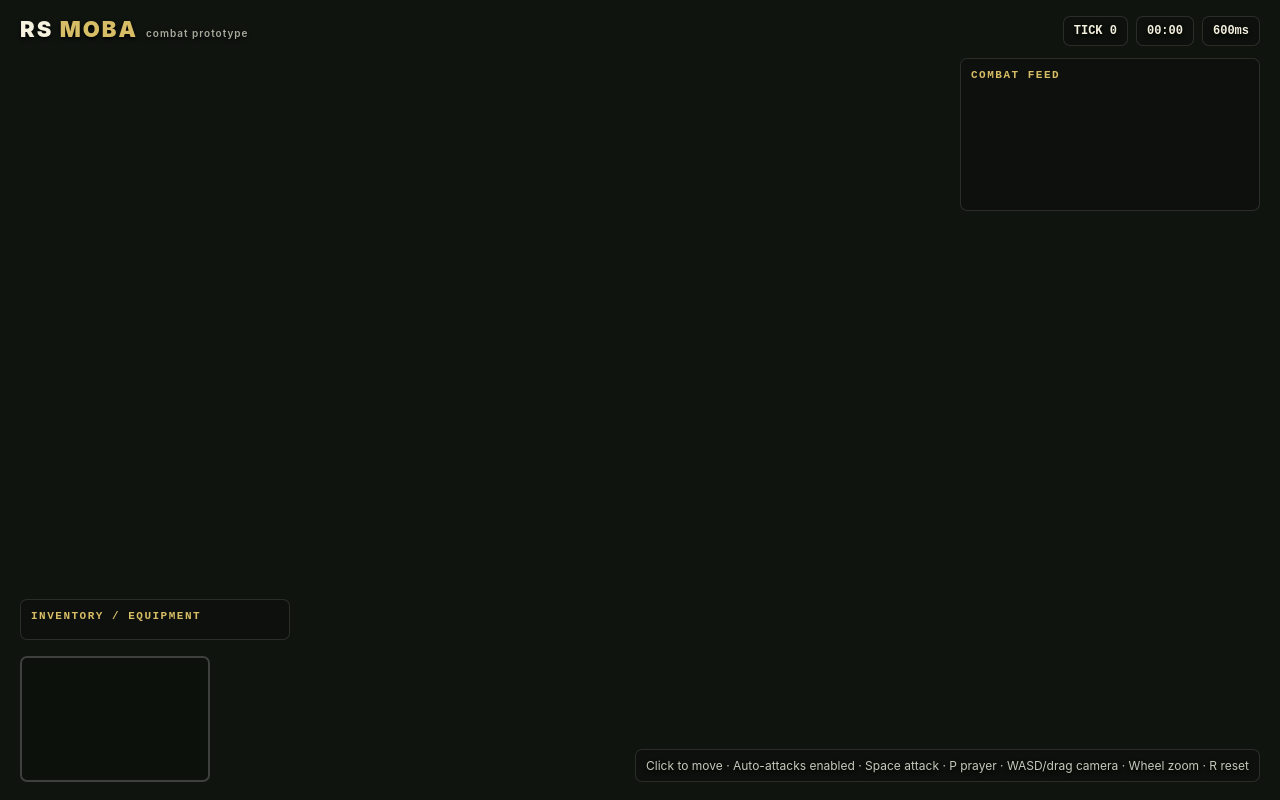
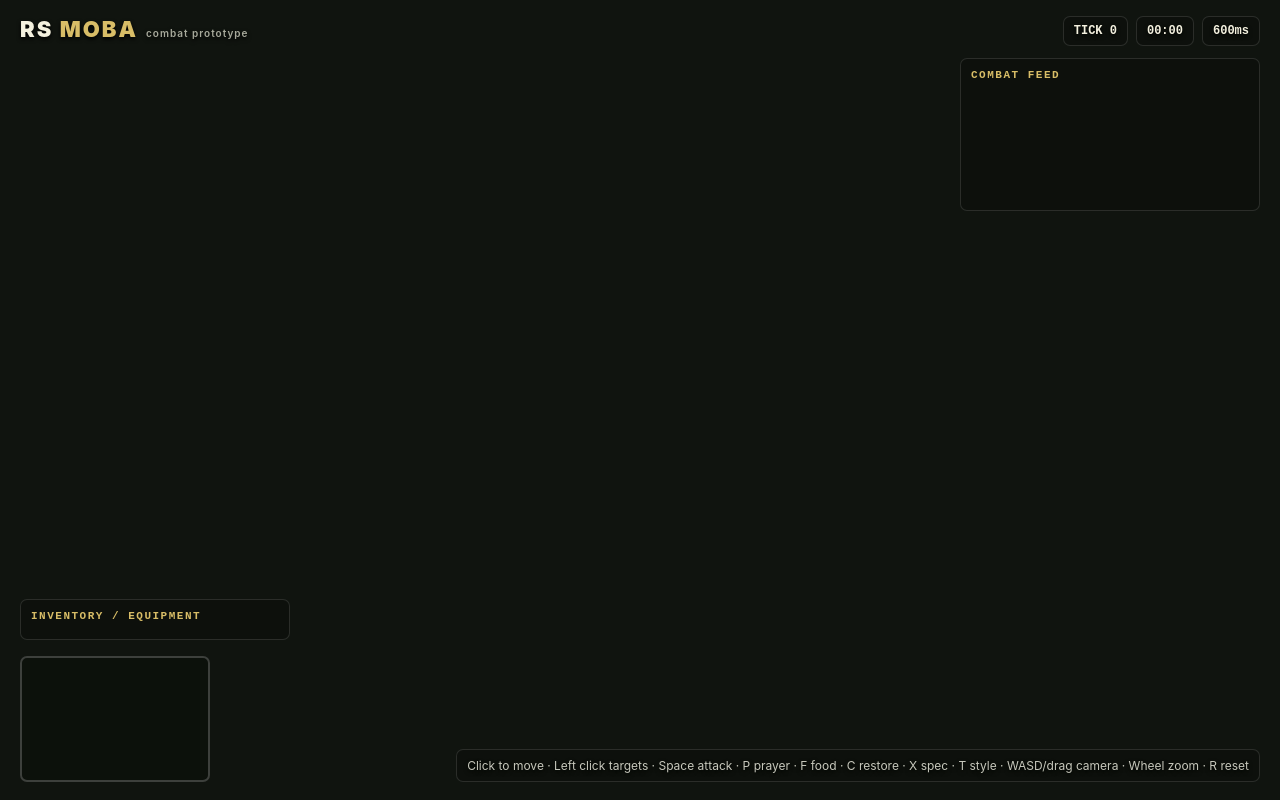
Before and after one commit to jooelmoel199-arch/sdfkuhskhju, a website built with Vite: page web/index.html in a window 1280 px wide. Built offline with nearby package versions, Linux system fonts and the light colour scheme.

Commit message:
Update controls after removing action bar

```diff
--- a/web/index.html
+++ b/web/index.html
@@ -7,7 +7,7 @@
   <div class="brand">RS <span>MOBA</span><small>combat prototype</small></div>
   <div class="status"><span id="tick">TICK 0</span><span id="time">00:00</span><span>600ms</span></div>
   <div id="players" class="players"></div>
-  <div class="help">Click to move · Auto-attacks enabled · Space attack · P prayer · WASD/drag camera · Wheel zoom · R reset</div>
+  <div class="help">Click to move · Left click targets · Space attack · P prayer · F food · C restore · X spec · T style · WASD/drag camera · Wheel zoom · R reset</div>
 </div>
 <div class="combat-panel">
   <div class="panel-title">COMBAT FEED</div>
```
